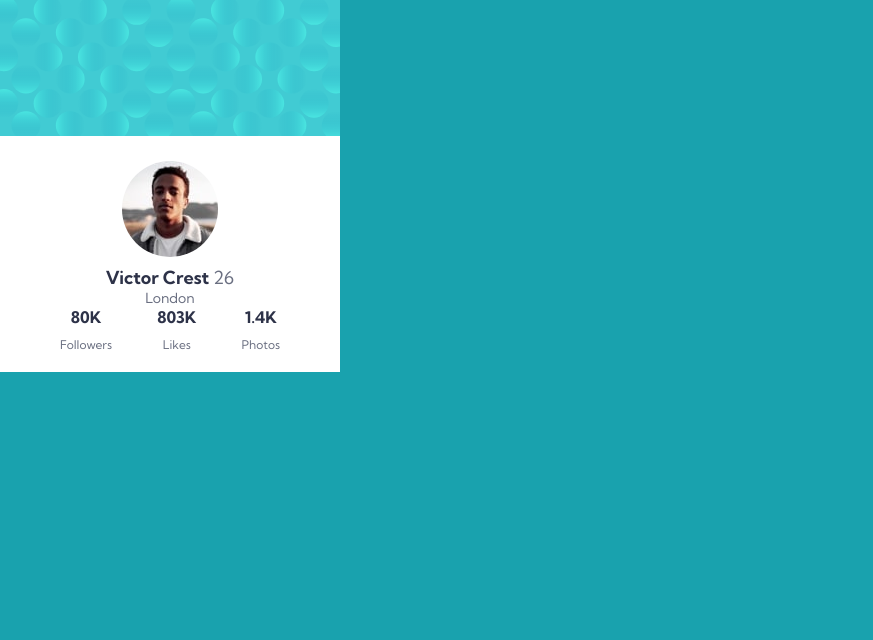
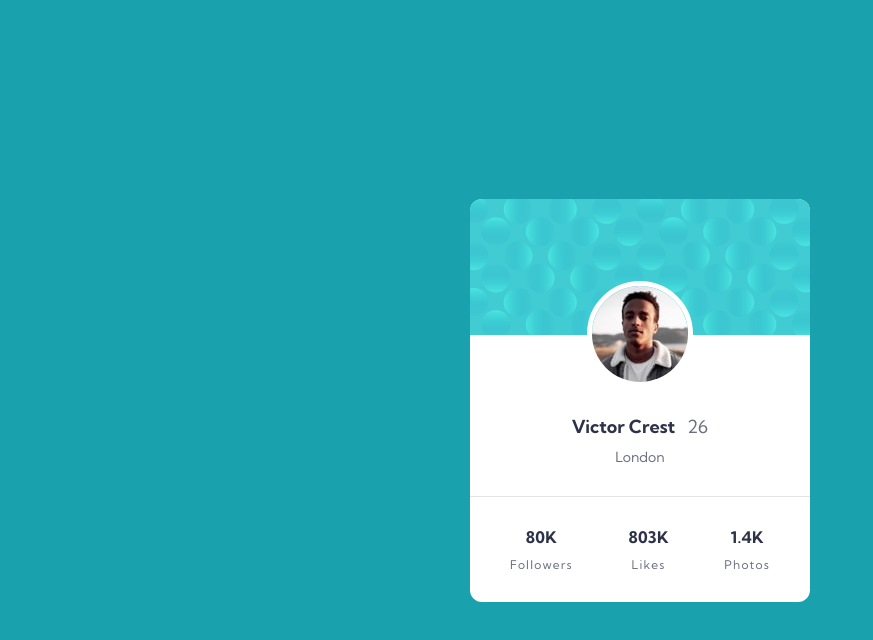
Before and after one commit to manuelscl/profile-card, a plain HTML site: page index.html in a window 1280 px wide. Shown: the whole page, without its empty margins (0-873 px from the left). Drawn offline with Linux system fonts and the light colour scheme.

Commit message:
Los estilos de la tarjetas están completos, margenes, paddings y posicionamiento de la imagen de perfil

```diff
--- a/index.html
+++ b/index.html
@@ -22,11 +22,19 @@
         body {
             background-color: hsl(185, 75%, 39%);
         }
+        .container {
+            display: flex;
+            justify-content: center;
+            align-items: center;
+            height: 100vh;
+        }
         .profile-card {
             max-width: 340px;
             display: flex;
             flex-direction: column;
             background: white;
+            border-radius: 12px;
+            overflow: hidden;
             text-align: center;
         }
         .profile-card-pattern {
@@ -36,39 +44,51 @@
             border-radius: 50%;
             border: 5px solid white;
         }
-        .profile-title {
+        .profile-name {
             font-size: 18px;
             color: hsl(229, 23%, 23%);
+            margin-bottom: 10px;
         }
-        .profile-title span {
+        .profile-name span {
             font-weight: 400;
             color: hsl(227, 10%, 46%);
+            margin-left: 8px;
         }
         .profile-city {
             font-size: 14px;
             color: hsl(227, 10%, 46%);
         }
         .profile-content {
-            padding: 20px;
-        }
-        .profile-cd {
             display: flex;
             flex-direction: column;
             gap: 30px;
+            padding: 20px 0;
+            position: relative;
+        }
+        .profile-img-cr {
+            position: absolute;
+            left: 50%;
+            transform: translate(-50%, -74px);
+        }
+        .profile-nc {
+            margin-top: 60px;
         }
         .profile-stats {
             display: flex;
             justify-content: space-between;
-            padding: 0 40px;
+            border-top: 1px solid hsl(0deg 4% 89%);
+            padding: 30px 40px 10px;
         }
         .profile-stats-info .count {
             font-weight: 18px;
             font-weight: 700;
+            color: hsl(229, 23%, 23%);
+            letter-spacing: 0.3px;
             margin-bottom: 10px;
-            color: hsl(229, 23%, 23%);
         }
         .profile-stats-info p:nth-child(2) {
             font-size: 12px;
+            letter-spacing: 1.2px;
             color: hsl(227, 10%, 46%);
         }
     </style>
@@ -84,8 +104,8 @@
                         <img src="./images/image-victor.jpg" alt="profile picture">
                     </div>
 
-                    <div>
-                        <h1 class="profile-title">Victor Crest <span>26</span></h1>
+                    <div class="profile-nc">
+                        <h1 class="profile-name">Victor Crest <span>26</span></h1>
                         <p class="profile-city">London</p>
                     </div>
 
```
